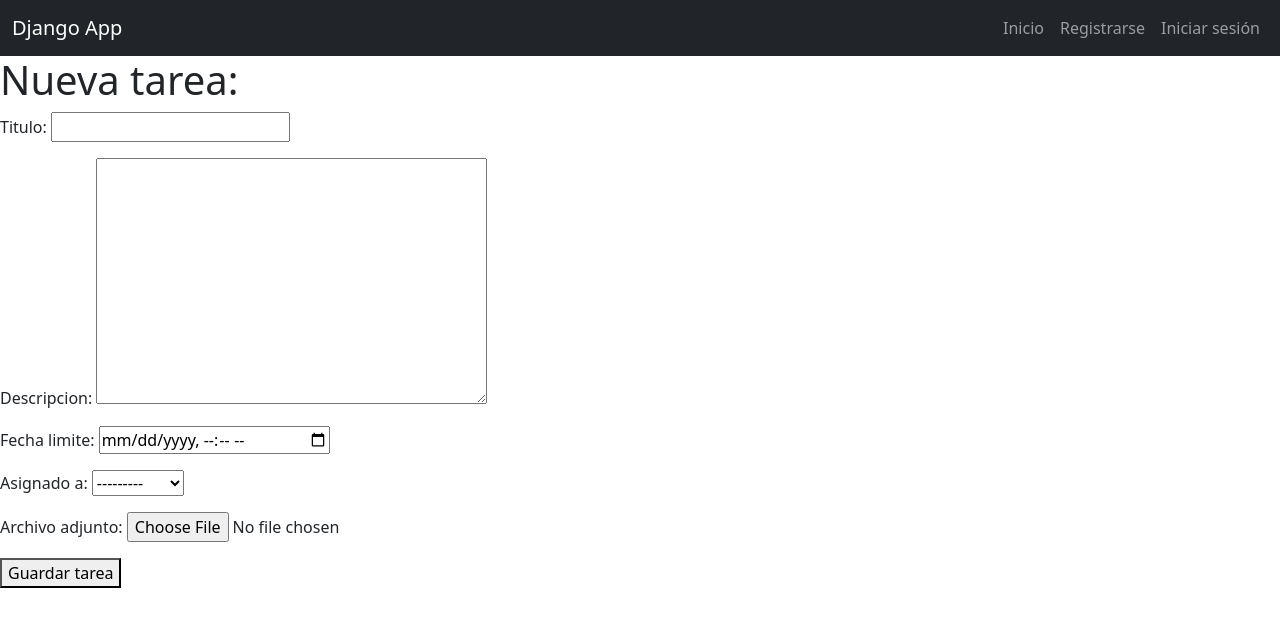
After one commit to KasbekGaz/ADpwf, a Django app: page /tareas/crear/ in a window 1280 px wide. The commit adds this page. Shown: the top 627 px of the page. Run offline with Django 4.2, Linux system fonts and the light colour scheme; data comes from the database, SQL or seed files in the repository; both versions use the stored data as it was after the commit.

Commit message:
Crear tareas y modificaciones en el modelo tarea

```diff
--- a/ADframework/urls.py
+++ b/ADframework/urls.py
@@ -23,6 +23,8 @@ urlpatterns = [
     path('', views.casa, name='casa'),
     path('registrar/', views.registro, name='registro'),
     path('inicio/', views.autenticar, name='inicio'),
-    path('logout/', views.closesesion, name="CerrarSesion")
+    path('logout/', views.closesesion, name="CerrarSesion"),
+    path('tareas/', views.tarea, name='vistatarea' ),
+    path('tareas/crear/', views.nuevatarea, name="crearT")
 
 ]
--- /dev/null
+++ b/TareaApp/forms.py
@@ -0,0 +1,14 @@
+from django.forms import ModelForm
+from .models import Tarea
+
+
+from django import forms
+from .models import Tarea
+
+class TareaForm(forms.ModelForm):
+    class Meta:
+        model = Tarea
+        fields = ['titulo', 'descripcion', 'fecha_limite', 'asignado_a', 'archivo_adjunto']
+        widgets = {
+            'fecha_limite': forms.TextInput(attrs={'type': 'datetime-local'}),
+        }
--- a/TareaApp/models.py
+++ b/TareaApp/models.py
@@ -11,10 +11,11 @@ class Tarea(models.Model):
     descripcion = models.TextField(blank=True) #campo de texto que almacena descripcion
     fecha_limite = models.DateTimeField() #campo de fecha y hora almacedada
     # 4 cosas que relacionan con usuario con tarea
-    asignado_a = models.ForeignKey(User, on_delete=models.CASCADE) #tarea asignada a usuario
+    asignado_a = models.ForeignKey(User, on_delete=models.CASCADE) #tarea asignada a usuario con id
     creado_por = models.ForeignKey(User, related_name='tareas_creadas', on_delete=models.CASCADE) #tarea creada por usuario
-    creado_en = models.DateTimeField(auto_now_add=True) #fechay hora en que se creo al tarea
+    creado_en = models.DateTimeField(auto_now_add=True) #fecha y hora en que se creo al tarea puede ser vista por admin unicamente.
     actualizado_en = models.DateTimeField(auto_now=True) #fecha y hora en que se actualizo la tarea.
+    archivo_adjunto = models.FileField(upload_to='archivos/', null=True, blank=True)
 
     def __str__(self) -> str:
-        return self.titulo + ' - Esta tarea es de: -' + self.user.username
+        return self.titulo + ' - Esta tarea es de: -' + self.creado_por.username
--- /dev/null
+++ b/TareaApp/templates/Ctareas.html
@@ -0,0 +1,14 @@
+{% extends 'base.html' %}
+
+{% block content %}
+
+<h1>Nueva tarea:</h1>
+
+<form method="post" action="/tareas/crear/">
+    {% csrf_token %}
+    {{form.as_p}}
+    <button>Guardar tarea</button>
+
+</form>
+
+{% endblock  %}
--- a/TareaApp/templates/base.html
+++ b/TareaApp/templates/base.html
@@ -19,13 +19,18 @@
                       <a class="nav-link"  href="/">Inicio</a>
                       {% if user.is_authenticated %}
                   </li>
-
+                  <li class="nav-item">
+                    <a class="nav-link" href="{% url 'vistatarea' %}">Vista Tareas</a>
+                  </li>
+                  <li class="nav-item">
+                    <a class="nav-link" href="/tareas/crear">Crear Tarea</a>
+                  </li>
                   <li class="nav-item">
                       <a class="nav-link" href="/logout">Cerrar Sesion</a>
                   </li>
                   {% else %}
                   <li class="nav-item">
-                      <a class="nav-link" href="/registro">Registrarse</a>
+                      <a class="nav-link" href="/registrar">Registrarse</a>
                   </li>
                   <li class="nav-item">
                       <a class="nav-link" href="/inicio">Iniciar sesión</a>
--- a/TareaApp/views.py
+++ b/TareaApp/views.py
@@ -5,21 +5,29 @@ from django.contrib.auth.forms import UserCreationForm, AuthenticationForm
 from django.contrib.auth import login, logout, authenticate
 from django.db import IntegrityError
 from django.contrib.auth.decorators import login_required
-# Create your views here.
+#para poder usar el formulario
+from .forms import TareaForm
+#importamos el modelo
+from .models import Tarea
+
+
+
 def casa(request):
     return render(request, 'casa.html')
+
+
 def registro(request):
   if request.method == 'GET':
     return render(request, 'registrarse.html', {
         'form': UserCreationForm
      })
   else:
-    if request.POST['contraseña1'] == request.POST['contraseña2']:
+    if request.POST['password1'] == request.POST['password2']:
         try:
-          user = User.objects.create_user(username=request.POST['username'], password=request.POST['contraseña1'])
+          user = User.objects.create_user(username=request.POST['username'], password=request.POST['password1'])
           user.save()
           login(request, user)
-          return redirect('casa.html')
+          return redirect('vistatarea')
         except IntegrityError:
            return render(request, 'registrarse.html',{
               'form': UserCreationForm,
@@ -41,16 +49,45 @@ def autenticar(request):# autenticar un usuario
     else:
         user = authenticate(request, username=request.POST['username'], password=request.POST['password'])
         if user is None: #Si el usuario no existe
-                return render(request, 'signin.html',{
+                return render(request, 'sesionU.html',{
                     'form': AuthenticationForm,
                     'error': 'Usuario o contraseña incorrecta'
                 })
         else: #si SI existe lo reenvia a TASKS
             login(request, user)
-            return redirect('casa')   #cambiar cuando tareas este hecho
+            return redirect('vistatarea')   #cambiar cuando tareas este hecho
 
 # Para cerrar sesion
 @login_required
 def closesesion(request):
     logout(request)
     return redirect('casa')
+
+##La parte de las tareas vista nicamente
+
+def tarea(request):
+    tasks = Tarea.objects.filter(asignado_a = request.user)
+    return render(request, 'Vtareas.html', {'tasks':tasks})
+
+
+#para crear tareas con el formulario
+def nuevatarea(request):
+    if request.method == 'GET':
+        return render(request, 'Ctareas.html',{
+           'form': TareaForm(),
+        })
+    else:
+        try:
+            form = TareaForm(request.POST)
+            nueva_tarea = form.save(commit=False)
+            nueva_tarea.creado_por = request.user
+            nueva_tarea.save()
+            return redirect('vistatarea')
+        except:
+            return render(request,'Ctareas.html', {
+                'form': TareaForm,
+                'error': 'Algo salio mal verifique los campos. !!'
+            })
+
+
+#aqui va actualizar tarea
```
Also changed, not shown: TareaApp/admin.py (+7 -0 lines), TareaApp/templates/Vtareas.html (added, +17 -0 lines), TareaApp/migrations/0002_tarea_archivo_adjunto.py (added), db.sqlite3.
